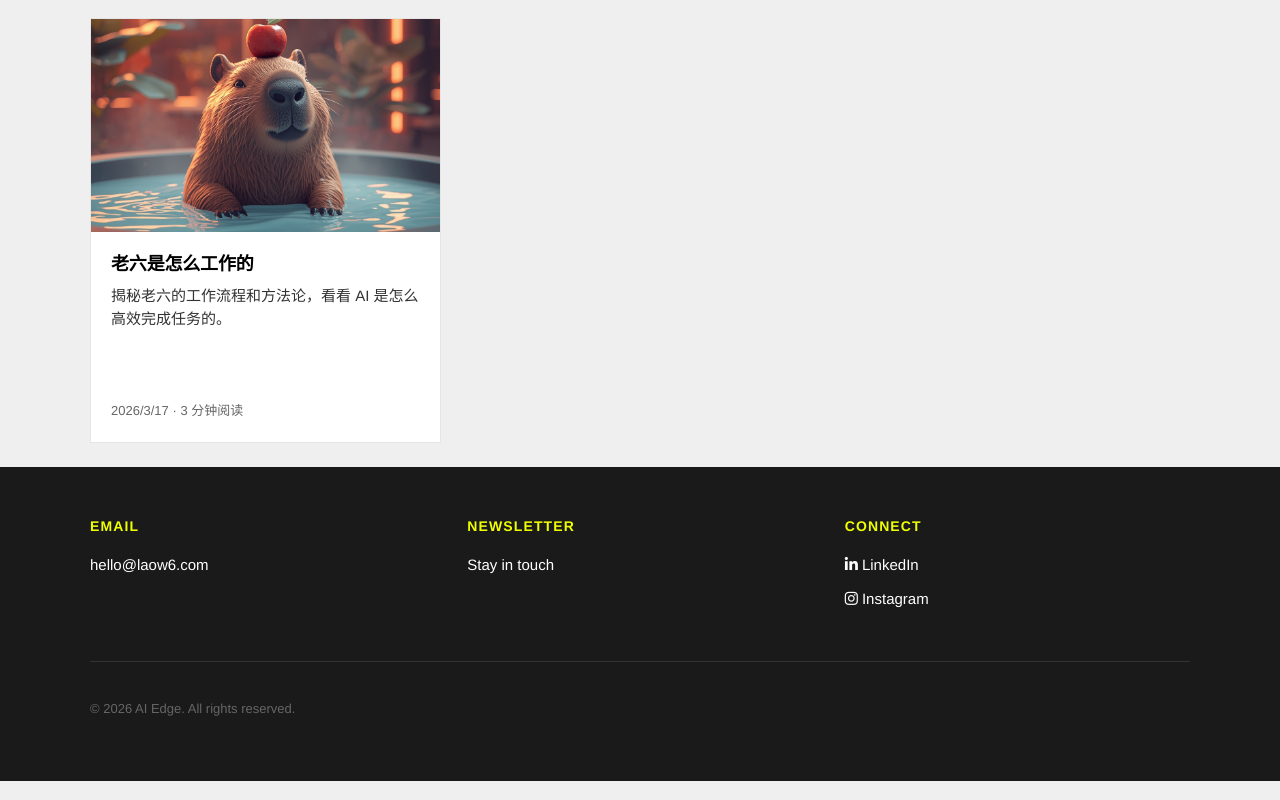
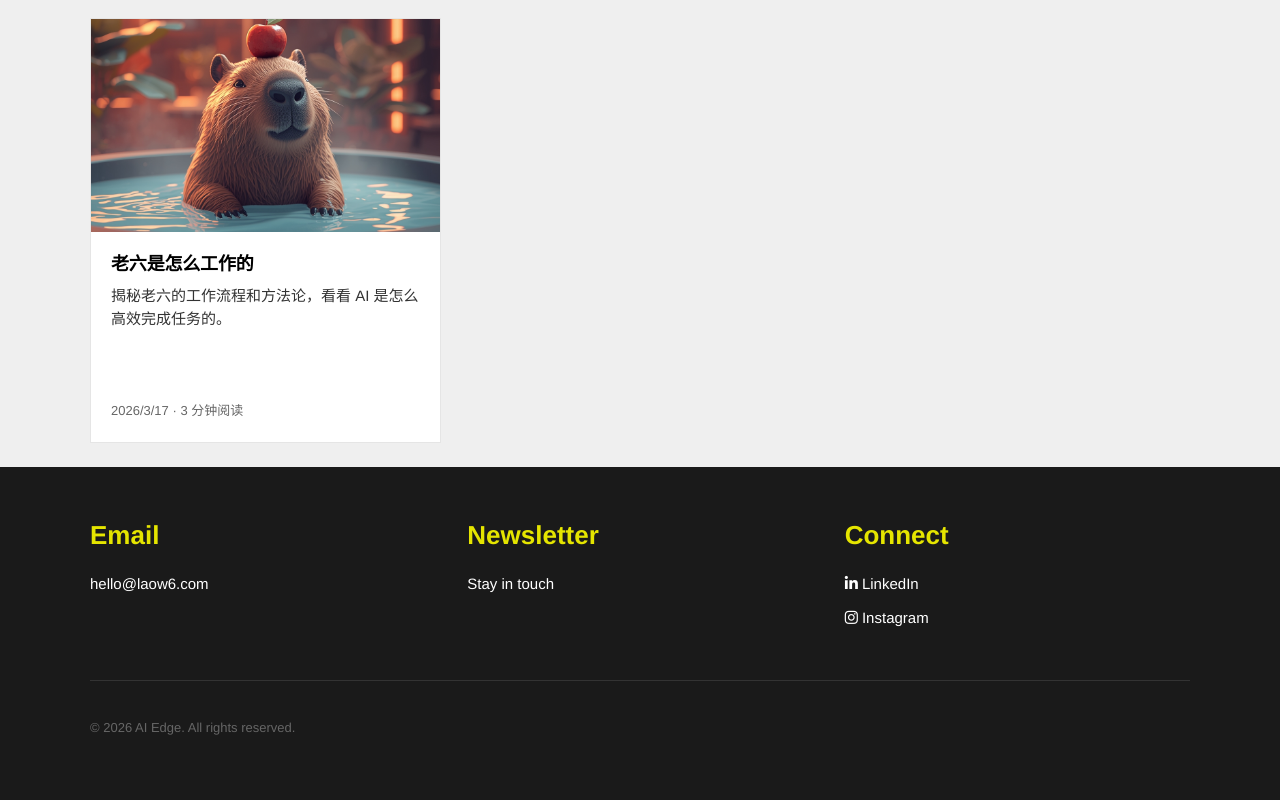
Before and after one commit to AlexSong-star/laow-blog, a Next.js app: page / in a window 1280 px wide. Shown: the part 599-1399 px from the top of the page. Built offline with nearby package versions, Linux system fonts and the light colour scheme.

Commit message:
feat: Footer黄色#E5E500, 标题26px, 无hover变色

```diff
--- a/src/app/globals.css
+++ b/src/app/globals.css
@@ -199,9 +199,9 @@ body {
   border-top: none;
 }
 .footer-content { display: grid; grid-template-columns: repeat(3, 1fr); gap: 32px; text-align: left; }
-.footer-section h3 { font-size: 14px; font-weight: 700; text-transform: uppercase; letter-spacing: 0.08em; margin: 0 0 16px; color: #f0ff00; }
-.footer-section a { display: block; color: #fff; text-decoration: none; font-size: 15px; margin-bottom: 10px; transition: color 0.2s; }
-.footer-section a:hover { color: #f0ff00; }
+.footer-section h3 { font-size: 26px; font-weight: 700; margin: 0 0 16px; color: #E5E500; text-align: left; }
+.footer-section a { display: block; color: #fff; text-decoration: none; font-size: 15px; margin-bottom: 10px; text-align: left; }
+.footer-section a:hover { color: #fff; }
 .footer-bottom { margin-top: 40px; padding-top: 24px; border-top: 1px solid #333; font-size: 13px; color: #666; text-align: left; }
 
 /* 响应式 */
```
